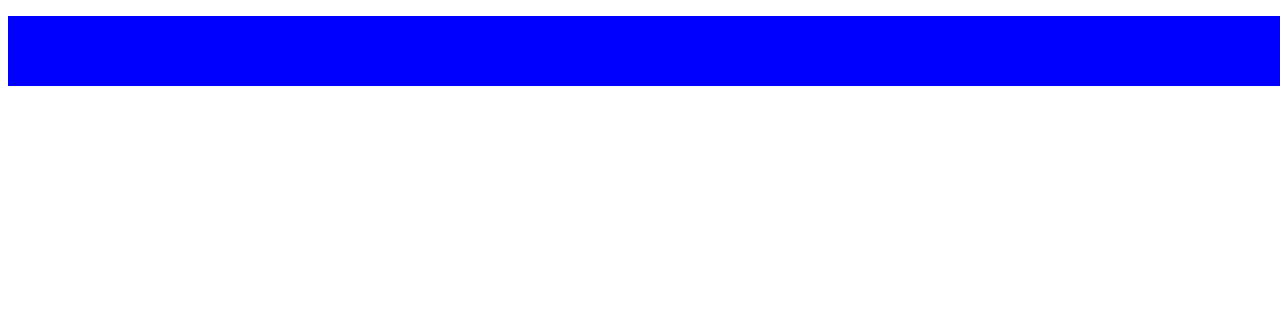
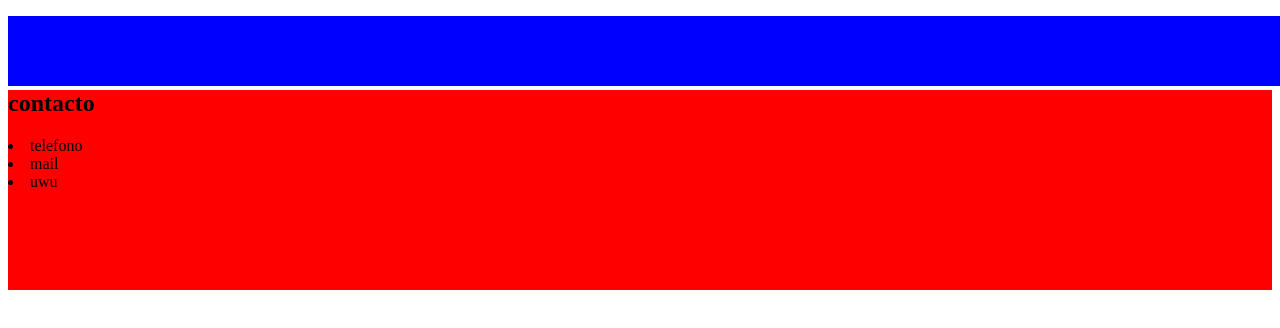
Before and after one commit to lainbox111/mi_primer_repo, a plain HTML site: page index.html in a window 1280 px wide. Drawn offline with Linux system fonts and the light colour scheme.

Commit message:
+footer terrible

```diff
--- a/index.html
+++ b/index.html
@@ -18,5 +18,12 @@
 
   </p>
 
+
+<div class="footer">
+  <h2>contacto</h2>
+  <li>telefono</li>
+  <li>mail</li>
+  <li>uwu</li>
+</div>
 </body>
 </html>
--- a/styles.css
+++ b/styles.css
@@ -4,3 +4,11 @@
   background-color: blue;
   position: fixed;
 }
+
+
+
+.footer{
+  height: 200px;
+  width: 100%;
+  background-color: red;
+}
```
